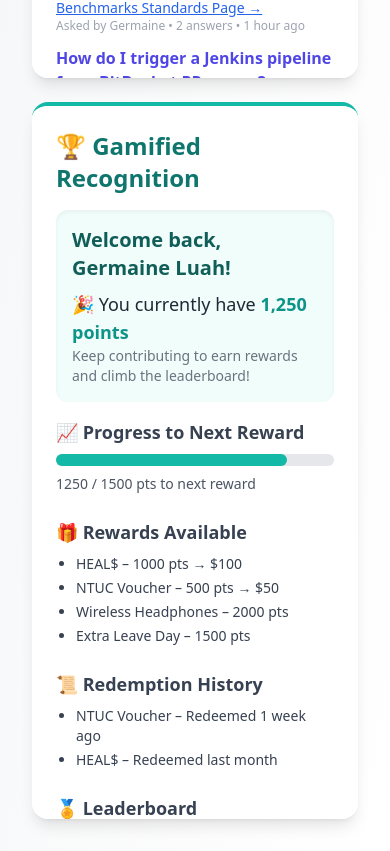
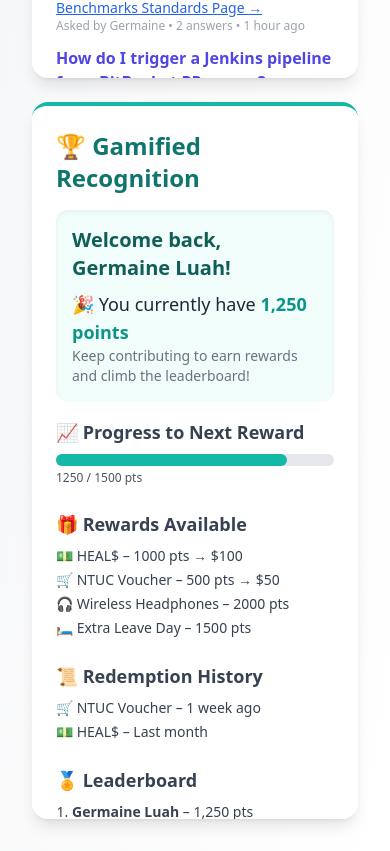
Before and after one commit to germainelry/uob-skills-portal, a React (Create React App) app: page / in a window 390 px wide. Shown: the part 1573-2424 px from the top of the page. Built offline with nearby package versions, Linux system fonts and the light colour scheme.

Commit message:
Add questions

```diff
--- a/src/App.js
+++ b/src/App.js
@@ -196,6 +196,45 @@ export default function SkillsRecognitionPortal() {
                     Asked by Ben • 2 answers • 1 day ago
                   </p>
                 </div>
+                <div>
+                  <h4 className="font-semibold text-indigo-600">
+                    How to configure Chef cookbook deployment for UOB TMRW QA
+                    environment?
+                  </h4>
+                  <p className="text-sm text-gray-600">
+                    Guidelines for cookbook structure and environment file
+                    configuration. Includes secrets management best practices.
+                  </p>
+                  <p className="text-xs text-gray-400">
+                    Asked by Harish • 1 answer • 2 hours ago
+                  </p>
+                </div>
+                <div>
+                  <h4 className="font-semibold text-indigo-600">
+                    How to set up GitHub webhook to auto-deploy Spring Boot on
+                    UOB TMRW Dev environment?
+                  </h4>
+                  <p className="text-sm text-gray-600">
+                    Setup for GitHub Actions + Jenkins to build & deploy after
+                    PR approval. Uses shared DevOps library.
+                  </p>
+                  <p className="text-xs text-gray-400">
+                    Asked by Lina • 2 answers • 3 days ago
+                  </p>
+                </div>
+                <div>
+                  <h4 className="font-semibold text-indigo-600">
+                    What’s the difference between using InSpec vs custom Bash
+                    script for compliance checks in UOB?
+                  </h4>
+                  <p className="text-sm text-gray-600">
+                    Pros/cons of using InSpec profiles for system baseline
+                    validation. Includes performance and audit implications.
+                  </p>
+                  <p className="text-xs text-gray-400">
+                    Asked by Anil • 1 answer • 5 hours ago
+                  </p>
+                </div>
               </div>
             </div>
           </div>
@@ -219,57 +258,61 @@ export default function SkillsRecognitionPortal() {
             </p>
           </div>
 
-          <div className="mb-6">
+          <div className="grid grid-cols-1 sm:grid-cols-2 gap-6 mb-6">
+            <div>
               <h3 className="text-lg font-semibold text-gray-700 mb-2">
                 📈 Progress to Next Reward
               </h3>
-            <div className="w-full bg-gray-200 rounded-full h-3 mb-2">
+              <div className="w-full bg-gray-200 rounded-full h-3 mb-1">
                 <div
                   className="bg-teal-500 h-3 rounded-full"
                   style={{ width: "83%" }}
                 ></div>
               </div>
-            <p className="text-sm text-gray-600">
-              1250 / 1500 pts to next reward
-            </p>
+              <p className="text-xs text-gray-600">1250 / 1500 pts</p>
             </div>
 
-          <div className="mb-6">
+            <div>
               <h3 className="text-lg font-semibold text-gray-700 mb-2">
                 🎁 Rewards Available
               </h3>
-            <ul className="list-disc pl-5 text-sm text-gray-700 space-y-1">
-              <li>HEAL$ – 1000 pts → $100</li>
-              <li>NTUC Voucher – 500 pts → $50</li>
-              <li>Wireless Headphones – 2000 pts</li>
-              <li>Extra Leave Day – 1500 pts</li>
+              <ul className="text-sm text-gray-700 space-y-1">
+                <li>💵 HEAL$ – 1000 pts → $100</li>
+                <li>🛒 NTUC Voucher – 500 pts → $50</li>
+                <li>🎧 Wireless Headphones – 2000 pts</li>
+                <li>🛏️ Extra Leave Day – 1500 pts</li>
               </ul>
             </div>
 
-          <div className="mb-6">
+            <div>
               <h3 className="text-lg font-semibold text-gray-700 mb-2">
                 📜 Redemption History
               </h3>
-            <ul className="list-disc pl-5 text-sm text-gray-700 space-y-1">
-              <li>NTUC Voucher – Redeemed 1 week ago</li>
-              <li>HEAL$ – Redeemed last month</li>
+              <ul className="text-sm text-gray-700 space-y-1">
+                <li>🛒 NTUC Voucher – 1 week ago</li>
+                <li>💵 HEAL$ – Last month</li>
               </ul>
             </div>
 
-          <div className="mb-6">
+            <div>
               <h3 className="text-lg font-semibold text-gray-700 mb-2">
                 🏅 Leaderboard
               </h3>
-            <ul className="space-y-1 text-sm">
-              {["Alice", "John", "Sarah", "Ben", "Rachel", "David"].map(
-                (name, idx) => (
-                  <li key={name}>
-                    {`🥇🥈🥉⭐️⭐️⭐️`[idx] || "🔹"} <strong>{name}</strong> –{" "}
-                    {1500 - idx * 100} pts
+              <ol className="text-sm text-gray-700 list-decimal pl-4 space-y-1">
+                <li>
+                  <strong>Germaine Luah</strong> – 1,250 pts
                 </li>
-                )
-              )}
-            </ul>
+                <li>
+                  <strong>Liu Yusheng</strong> – 999 pts
+                </li>
+                <li>
+                  <strong>Rakhee Varshney</strong> – 789 pts
+                </li>
+                <li>
+                  <strong>Chong Wengsum</strong> – 480 pts
+                </li>
+              </ol>
+            </div>
           </div>
 
           <div className="mb-6">
@@ -290,8 +333,8 @@ export default function SkillsRecognitionPortal() {
                 Academy or Cloud Guild
               </li>
               <li>
-                <strong>Bug Buster</strong> – Closed 3 Jira tech support tickets
-                on UOB private cloud infra or platform tools
+                <strong>Bug Buster</strong> – Closed 3 tech support tickets on
+                UOB private cloud infra or platform tools
               </li>
             </ul>
           </div>
```
Lines whose indentation alone changed are shown as unchanged.
